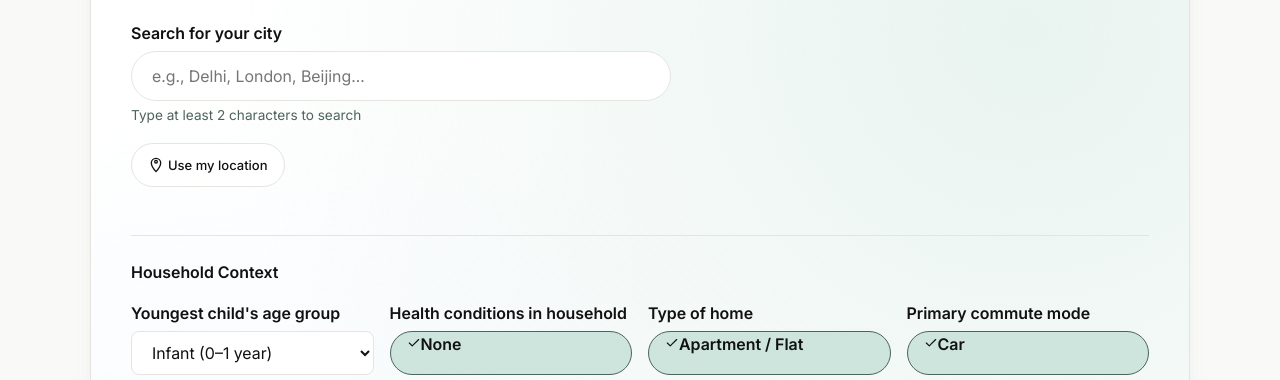
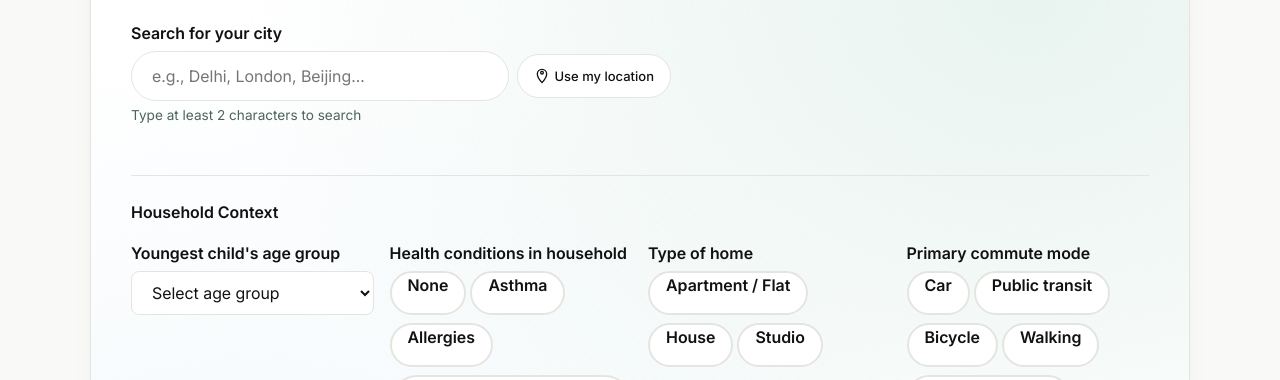
Before and after one commit to ankitgupta77885-droid/urban-air-quality-assistant, a website built with Vite: page index.html in a window 1280 px wide. Shown: the part 554-934 px from the top of the page. Built offline with nearby package versions, Linux system fonts and the light colour scheme.

Commit message:
feat(ui): refine chips, search row and form defaults

```diff
--- a/src/web/components/context-form.ts
+++ b/src/web/components/context-form.ts
@@ -1,9 +1,5 @@
-/**
- * Context form component for capturing household lifestyle data.
- *
- * All form controls have visible labels, fieldsets/legends, and proper ARIA attributes.
- */
-
+/** Context form component for capturing household lifestyle data. */
+import { userContextSchema } from '@shared/schemas.js';
 import type { UserContext } from '@shared/types.js';
 
 import { createElement, getElement, setText } from '../utils/dom.js';
@@ -13,18 +9,18 @@ import {
   HEALTH_CONDITION_OPTIONS, HOME_TYPE_OPTIONS,
 } from './context-form-options.js';
 import {
-  buildCheckboxChipGroup, buildRadioChipGroup, buildSelect, createMoreDetailsSection,
+  buildCheckboxChipGroup, buildRadioChipGroup,
+  buildSelect, createMoreDetailsSection,
 } from './form-fields.js';
 
 type ContextCallback = (context: UserContext) => void;
 
 let submitButtonEl: HTMLButtonElement | null = null;
 let disabledHintEl: HTMLElement | null = null;
+let isLocationSelected = false;
+let selectedLocationName = '';
 
-/**
- * Initializes the context form component.
- * @param onSubmit - Callback fired with validated user context.
- */
+/** Initializes the context form component. */
 export function initContextForm(onSubmit: ContextCallback): void {
   const container = getElement('context-form');
   container.replaceChildren();
@@ -33,11 +29,12 @@ export function initContextForm(onSubmit: ContextCallback): void {
   form.addEventListener('submit', (e: Event) => {
     e.preventDefault();
     if (submitButtonEl?.disabled) { return; }
-    const context = extractFormData(form);
+    const context = extractAndValidateContext(form);
     if (context) { onSubmit(context); }
   });
 
   container.appendChild(form);
+  updateSubmitButtonState(form);
 }
 
 /** Retained for backwards compatibility in test runners. */
@@ -48,40 +45,50 @@ export function showContextForm(): void {
 
 /** Updates the submission button state based on location selection. */
 export function setContextFormLocationSelected(selected: boolean, locationName?: string): void {
+  isLocationSelected = selected;
+  selectedLocationName = locationName ?? '';
+  const form = document.querySelector<HTMLFormElement>('form.context-form');
+  if (form) { updateSubmitButtonState(form); }
+}
+
+/** Evaluates form state and updates submit button disabled state and reason. */
+function updateSubmitButtonState(form: HTMLFormElement): void {
   if (!submitButtonEl || !disabledHintEl) { return; }
-  submitButtonEl.disabled = !selected;
-  if (selected) {
+  const hasAge = Boolean(form.querySelector<HTMLSelectElement>('#childAgeGroup')?.value);
+  const canSubmit = isLocationSelected && hasAge;
+  submitButtonEl.disabled = !canSubmit;
+
+  if (canSubmit) {
     submitButtonEl.removeAttribute('aria-disabled');
+    setText(disabledHintEl, selectedLocationName ? `Location: ${selectedLocationName}` : 'Ready to generate your plan.');
   } else {
     submitButtonEl.setAttribute('aria-disabled', 'true');
+    const msg = !isLocationSelected
+      ? 'Select a city or use your location above to generate your plan.'
+      : 'Select a child age group to generate your plan.';
+    setText(disabledHintEl, msg);
   }
-  const hint = selected
-    ? (locationName ? `Location: ${locationName}` : 'Location selected')
-    : 'Select a city or use your location above to generate your plan.';
-  setText(disabledHintEl, hint);
 }
 
 /** Builds the full form element with 4-column compact grid and collapsible fields. */
 function buildForm(): HTMLFormElement {
   const form = createElement('form', 'context-form');
   form.setAttribute('novalidate', '');
-
   const heading = createElement('h3', 'form-section-title');
   setText(heading, 'Household Context');
-  form.appendChild(heading);
-
   const grid = createElement('div', 'context-form-grid');
-  grid.appendChild(buildSelect('childAgeGroup', "Youngest child's age group", CHILD_AGE_OPTIONS));
-  grid.appendChild(buildCheckboxChipGroup('healthConditions', 'Health conditions in household', HEALTH_CONDITION_OPTIONS));
-  grid.appendChild(buildRadioChipGroup('homeType', 'Type of home', HOME_TYPE_OPTIONS, 'apartment'));
-  grid.appendChild(buildRadioChipGroup('commuteMode', 'Primary commute mode', COMMUTE_MODE_OPTIONS, 'car'));
-  form.appendChild(grid);
+  grid.append(
+    buildSelect('childAgeGroup', "Youngest child's age group", CHILD_AGE_OPTIONS, 'Select age group'),
+    buildCheckboxChipGroup('healthConditions', 'Health conditions in household', HEALTH_CONDITION_OPTIONS),
+    buildRadioChipGroup('homeType', 'Type of home', HOME_TYPE_OPTIONS),
+    buildRadioChipGroup('commuteMode', 'Primary commute mode', COMMUTE_MODE_OPTIONS),
+  );
+  const { toggleBtn, content } = createMoreDetailsSection();
+  form.append(heading, grid, toggleBtn, content, createSubmitSection());
   setupHealthConditionsExclusive(form);
 
-  const { toggleBtn, content } = createMoreDetailsSection();
-  form.appendChild(toggleBtn);
-  form.appendChild(content);
-  form.appendChild(createSubmitSection());
+  const ageSelect = form.querySelector<HTMLSelectElement>('#childAgeGroup');
+  ageSelect?.addEventListener('change', () => { updateSubmitButtonState(form); });
   return form;
 }
 
@@ -94,13 +101,7 @@ function setupHealthConditionsExclusive(form: HTMLFormElement): void {
     if (none.checked) { others.forEach((o) => { o.checked = false; }); }
   });
   others.forEach((o) => {
-    o.addEventListener('change', () => {
-      if (o.checked) {
-        none.checked = false;
-      } else if (!others.some((x) => x.checked)) {
-        none.checked = true;
-      }
-    });
+    o.addEventListener('change', () => { if (o.checked) { none.checked = false; } });
   });
 }
 
@@ -119,30 +120,26 @@ function createSubmitSection(): HTMLElement {
   disabledHintEl.setAttribute('role', 'status');
   setText(disabledHintEl, 'Select a city or use your location above to generate your plan.');
 
-  wrapper.appendChild(submitButtonEl);
-  wrapper.appendChild(disabledHintEl);
+  wrapper.append(submitButtonEl, disabledHintEl);
   return wrapper;
 }
 
-/** Extracts and validates form data into a UserContext object. */
-function extractFormData(form: HTMLFormElement): UserContext | null {
+/** Extracts and validates form data with userContextSchema. */
+function extractAndValidateContext(form: HTMLFormElement): UserContext | null {
   const d = new FormData(form);
-  const child = d.get('childAgeGroup');
-  const home = d.get('homeType');
-  const commute = d.get('commuteMode');
-  if (typeof child !== 'string' || typeof home !== 'string' || typeof commute !== 'string') {
+  const parsed = userContextSchema.safeParse({
+    childAgeGroup: d.get('childAgeGroup'),
+    healthConditions: d.getAll('healthConditions'),
+    homeType: d.get('homeType'),
+    commuteMode: d.get('commuteMode'),
+    activityLevel: d.get('activityLevel') || 'moderate',
+    heatingSource: d.get('heatingSource') || 'electric',
+  });
+  if (!parsed.success) {
+    if (disabledHintEl) {
+      setText(disabledHintEl, parsed.error.issues[0]?.message ?? 'Complete required household questions.');
+    }
     return null;
   }
-  const conditions = d.getAll('healthConditions') as string[];
-  const act = d.get('activityLevel');
-  const heat = d.get('heatingSource');
-
-  return {
-    childAgeGroup: child as UserContext['childAgeGroup'],
-    healthConditions: (conditions.length ? conditions : ['none']) as unknown as UserContext['healthConditions'],
-    homeType: home as UserContext['homeType'],
-    commuteMode: commute as UserContext['commuteMode'],
-    activityLevel: (typeof act === 'string' && act ? act : 'moderate') as UserContext['activityLevel'],
-    heatingSource: (typeof heat === 'string' && heat ? heat : 'electric') as UserContext['heatingSource'],
-  };
+  return parsed.data;
 }
--- a/src/web/components/form-fields.ts
+++ b/src/web/components/form-fields.ts
@@ -8,15 +8,13 @@ import { ACTIVITY_LEVEL_OPTIONS, HEATING_SOURCE_OPTIONS } from './context-form-o
 import { createCheckIcon } from './icons.js';
 
 /**
- * Builds a labeled select dropdown element.
- * @param name - Form field name and ID.
- * @param labelText - Accessible label text.
- * @param options - Array of [value, display] pairs.
+ * Builds a labeled select dropdown element with an optional placeholder.
  */
 export function buildSelect(
   name: string,
   labelText: string,
   options: readonly [string, string][],
+  placeholder?: string,
 ): HTMLElement {
   const group = createElement('div', 'form-group');
 
@@ -28,6 +26,15 @@ export function buildSelect(
   select.id = name;
   select.name = name;
   select.required = true;
+
+  if (placeholder) {
+    const defaultOpt = createElement('option');
+    defaultOpt.value = '';
+    defaultOpt.disabled = true;
+    defaultOpt.selected = true;
+    setText(defaultOpt, placeholder);
+    select.appendChild(defaultOpt);
+  }
 
   for (const [value, display] of options) {
     const opt = createElement('option');
@@ -49,7 +56,7 @@ export function createChipItem(
   name: string,
   value: string,
   display: string,
-  checked: boolean,
+  checked = false,
 ): HTMLElement {
   const wrapper = createElement('div', 'chip-wrapper');
 
@@ -84,7 +91,7 @@ export function buildCheckboxChipGroup(
   name: string,
   legendText: string,
   options: readonly [string, string][],
-  defaultSelected = 'none',
+  defaultSelected?: string,
 ): HTMLElement {
   const fieldset = createElement('fieldset', 'form-group', 'fieldset-group');
   const legend = createElement('legend', 'form-legend');
@@ -93,7 +100,7 @@ export function buildCheckboxChipGroup(
 
   const container = createElement('div', 'chip-grid');
   for (const [value, display] of options) {
-    const isChecked = value === defaultSelected;
+    const isChecked = Boolean(defaultSelected && value === defaultSelected);
     container.appendChild(createChipItem('checkbox', name, value, display, isChecked));
   }
   fieldset.appendChild(container);
@@ -107,7 +114,7 @@ export function buildRadioChipGroup(
   name: string,
   legendText: string,
   options: readonly [string, string][],
-  defaultSelected: string,
+  defaultSelected?: string,
 ): HTMLElement {
   const fieldset = createElement('fieldset', 'form-group', 'fieldset-group');
   const legend = createElement('legend', 'form-legend');
@@ -116,7 +123,7 @@ export function buildRadioChipGroup(
 
   const container = createElement('div', 'chip-grid');
   for (const [value, display] of options) {
-    const isChecked = value === defaultSelected;
+    const isChecked = Boolean(defaultSelected && value === defaultSelected);
     container.appendChild(createChipItem('radio', name, value, display, isChecked));
   }
   fieldset.appendChild(container);
--- a/src/web/components/location-search.ts
+++ b/src/web/components/location-search.ts
@@ -12,29 +12,21 @@ import { clearChildren, createElement, getElement, setText } from '../utils/dom.
 import { handleGeolocation } from './geolocation.js';
 import { createLocationPinIcon } from './icons.js';
 
-/** Callback when a location is selected. */
 type LocationCallback = (result: GeocodingResult) => void;
 
-/**
- * Initializes the location search component.
- * @param onSelect - Callback fired when the user selects a location.
- */
+/** Initializes the location search component. */
 export function initLocationSearch(onSelect: LocationCallback): void {
   const container = getElement('location-search');
-  const { input, results, geoBtn } = createSearchControls();
+  const { label, inputRow, field, hint, results, geoBtn } = createSearchControls();
 
-  container.appendChild(input.label);
-  container.appendChild(input.field);
-  container.appendChild(input.hint);
-  container.appendChild(results);
-  container.appendChild(geoBtn);
+  container.append(label, inputRow, hint, results);
 
   const debouncedSearch = debounce((query: string) => {
     void handleSearch(query, results, onSelect);
   }, SEARCH_DEBOUNCE_MS);
 
-  input.field.addEventListener('input', () => {
-    const query = input.field.value.trim();
+  field.addEventListener('input', () => {
+    const query = field.value.trim();
     if (query.length < MIN_SEARCH_LENGTH) {
       clearChildren(results);
       return;
@@ -47,9 +39,12 @@ export function initLocationSearch(onSelect: LocationCallback): void {
   });
 }
 
-/** Creates the search DOM controls. */
+/** Creates the search DOM controls including responsive input row. */
 function createSearchControls(): {
-  input: { label: HTMLElement; field: HTMLInputElement; hint: HTMLElement };
+  label: HTMLElement;
+  inputRow: HTMLElement;
+  field: HTMLInputElement;
+  hint: HTMLElement;
   results: HTMLElement;
   geoBtn: HTMLButtonElement;
 } {
@@ -57,12 +52,21 @@ function createSearchControls(): {
   label.setAttribute('for', 'city-search');
   setText(label, 'Search for your city');
 
+  const inputRow = createElement('div', 'search-input-row');
+
   const field = createElement('input', 'search-input');
   field.type = 'text';
   field.id = 'city-search';
   field.placeholder = 'e.g., Delhi, London, Beijing…';
   field.setAttribute('autocomplete', 'off');
   field.setAttribute('aria-describedby', 'search-hint');
+
+  const geoBtn = createElement('button', 'geo-btn');
+  geoBtn.type = 'button';
+  geoBtn.appendChild(createLocationPinIcon());
+  geoBtn.appendChild(document.createTextNode(' Use my location'));
+
+  inputRow.append(field, geoBtn);
 
   const hint = createElement('p', 'search-hint');
   hint.id = 'search-hint';
@@ -73,29 +77,14 @@ function createSearchControls(): {
   results.setAttribute('role', 'listbox');
   results.setAttribute('aria-label', 'City search results');
 
-  const geoBtn = createElement('button', 'geo-btn');
-  geoBtn.type = 'button';
-  geoBtn.appendChild(createLocationPinIcon());
-  geoBtn.appendChild(document.createTextNode(' Use my location'));
-
-  return { input: { label, field, hint }, results, geoBtn };
+  return { label, inputRow, field, hint, results, geoBtn };
 }
 
-/**
- * Handles the city search and renders results.
- * @param query - Search query string.
- * @param listEl - UL element to render results into.
- * @param onSelect - Selection callback.
- */
-async function handleSearch(
-  query: string,
-  listEl: HTMLElement,
-  onSelect: LocationCallback,
-): Promise<void> {
+/** Handles city search and renders result options. */
+async function handleSearch(query: string, listEl: HTMLElement, onSelect: LocationCallback): Promise<void> {
   try {
     const cities = await searchCities(query);
     clearChildren(listEl);
-
     if (cities.length === 0) {
       const li = createElement('li', 'search-no-results');
       li.setAttribute('role', 'option');
@@ -103,14 +92,11 @@ async function handleSearch(
       listEl.appendChild(li);
       return;
     }
-
     for (const city of cities) {
       listEl.appendChild(createCityOption(city, listEl, onSelect));
     }
   } catch (error: unknown) {
-    if (error instanceof DOMException && error.name === 'AbortError') {
-      return;
-    }
+    if (error instanceof DOMException && error.name === 'AbortError') { return; }
     clearChildren(listEl);
     const li = createElement('li', 'search-error');
     setText(li, 'Search failed. Please try again.');
@@ -119,11 +105,7 @@ async function handleSearch(
 }
 
 /** Creates a selectable city option element. */
-function createCityOption(
-  city: GeocodingResult,
-  listEl: HTMLElement,
-  onSelect: LocationCallback,
-): HTMLElement {
+function createCityOption(city: GeocodingResult, listEl: HTMLElement, onSelect: LocationCallback): HTMLElement {
   const li = createElement('li', 'search-result-item');
   li.setAttribute('role', 'option');
   li.setAttribute('tabindex', '0');
@@ -134,9 +116,7 @@ function createCityOption(
     onSelect(city);
     clearChildren(listEl);
     const input = document.getElementById('city-search') as HTMLInputElement | null;
-    if (input) {
-      input.value = displayText;
-    }
+    if (input) { input.value = displayText; }
   };
 
   li.addEventListener('click', select);
--- a/src/web/style.css
+++ b/src/web/style.css
@@ -620,8 +620,35 @@ section {
   color: var(--color-ink);
 }
 
+.search-input-row {
+  display: flex;
+  flex-direction: column;
+  gap: var(--space-sm);
+  width: 100%;
+}
+
+@media (min-width: 700px) {
+  .search-input-row {
+    flex-direction: row;
+    align-items: center;
+    gap: var(--space-sm);
+  }
+
+  .search-input-row .search-input {
+    flex: 1;
+    min-width: 0;
+  }
+
+  .search-input-row .geo-btn {
+    margin-top: 0;
+    white-space: nowrap;
+    flex-shrink: 0;
+  }
+}
+
 .search-input {
   width: 100%;
+  min-height: var(--touch-target-min);
   padding: 0.875rem 1.25rem;
   font-size: var(--font-size-title-md);
   font-family: inherit;
@@ -651,7 +678,7 @@ section {
   background: var(--color-surface);
   color: var(--color-ink);
   cursor: pointer;
-  margin-top: var(--space-md);
+  margin-top: 0;
   min-height: var(--touch-target-min);
   transition: background-color 0.15s ease, border-color 0.15s ease;
 }
@@ -865,13 +892,13 @@ section {
 
 .chip-grid {
   display: flex;
-  flex-direction: column;
+  flex-wrap: wrap;
   gap: var(--space-xs);
 }
 
 .chip-wrapper {
   position: relative;
-  display: block;
+  display: inline-flex;
 }
 
 .chip-input {
@@ -889,11 +916,12 @@ section {
 .chip-label {
   display: flex;
   align-items: center;
-  gap: var(--space-xs);
+  justify-content: center;
+  gap: 8px;
   min-height: 44px;
   padding: 0 var(--space-md);
   border-radius: var(--radius-pill);
-  border: 1px solid var(--color-border);
+  border: 2px solid var(--color-border);
   background: var(--color-surface);
   color: var(--color-ink);
   font-size: var(--font-size-body-sm);
@@ -902,6 +930,7 @@ section {
   user-select: none;
   transition: background-color 0.15s ease, border-color 0.15s ease, color 0.15s ease;
   margin-bottom: 0;
+  text-align: center;
 }
 
 .chip-label:hover {
@@ -915,7 +944,13 @@ section {
   outline-offset: 2px;
 }
 
-/* Non-colour selected indicator: check icon + fill */
+/* Disabled state */
+.chip-input:disabled + .chip-label {
+  opacity: 0.5;
+  cursor: not-allowed;
+}
+
+/* Non-colour selected indicator: check icon + fill + 2px border */
 .chip-check {
   display: none;
   width: 14px;
@@ -949,6 +984,10 @@ section {
   display: grid;
   grid-template-columns: 1fr;
   gap: var(--space-md);
+}
+
+.more-details-section[hidden] {
+  display: none !important;
 }
 
 @media (min-width: 600px) {
```
Also changed, not shown: tests/web/accessibility.test.ts (+14 -11 lines), tests/web/planner.test.ts (+58 -4 lines).
